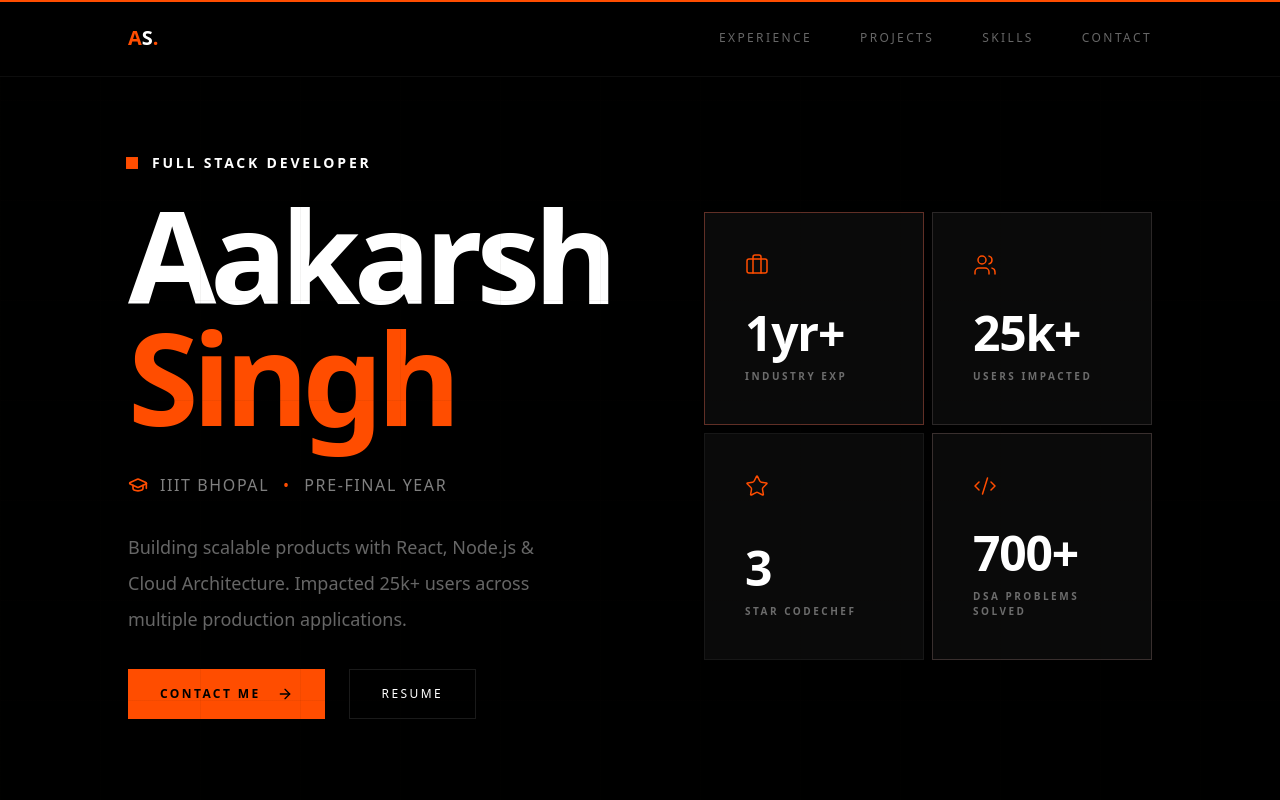
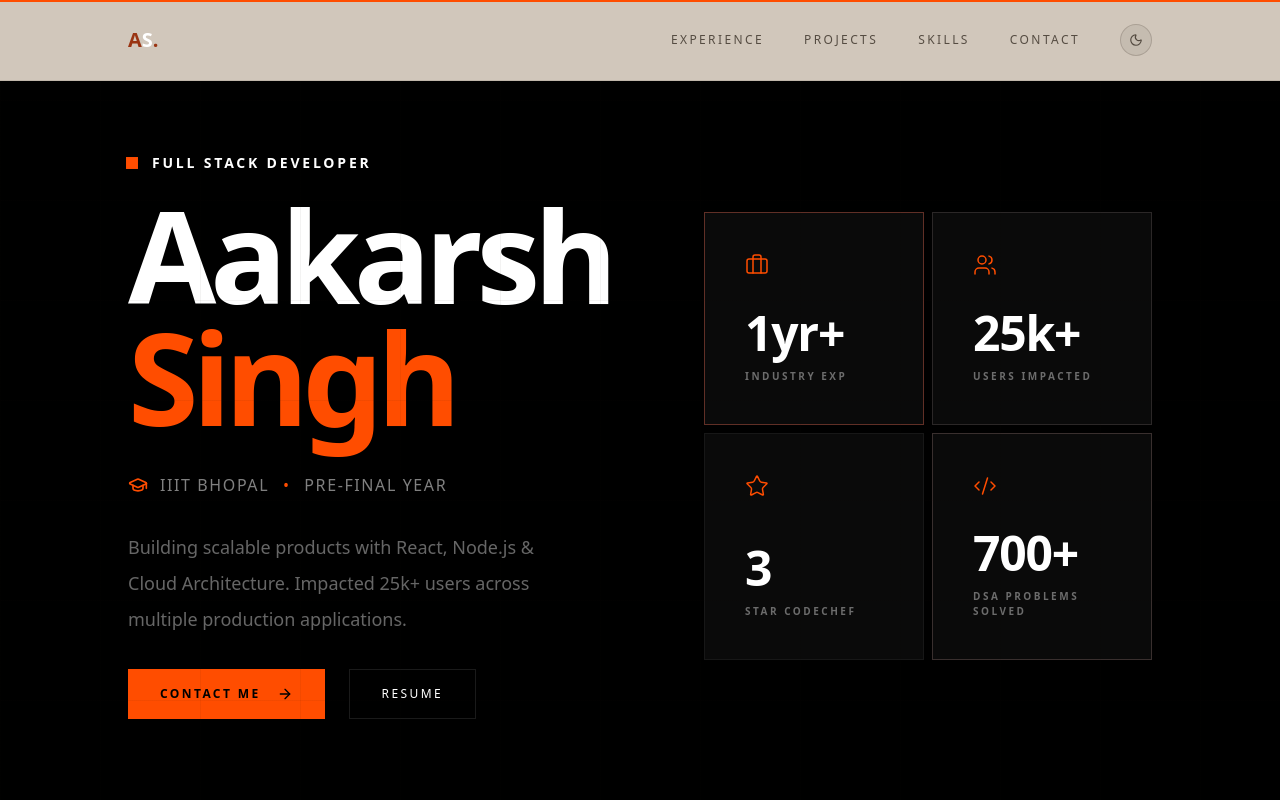
Before and after one commit to aakarsh12x/PortfolioV2, a Next.js app: page / in a window 1280 px wide. Shown: the top 800 px of the page. Built offline with nearby package versions, Linux system fonts and the light colour scheme.

Commit message:
feat: add theme toggle to navbar

```diff
--- a/src/components/Navbar.tsx
+++ b/src/components/Navbar.tsx
@@ -2,27 +2,23 @@
 
 import React, { useState } from "react";
 import { motion, AnimatePresence } from "framer-motion";
-import { Menu, X } from "lucide-react";
+import { Menu, X, Sun, Moon } from "lucide-react";
+import { useTheme } from "./ThemeProvider";
 
 export const Navbar = () => {
     const [isOpen, setIsOpen] = useState(false);
+    const { theme, toggle } = useTheme();
 
     const menuVariants = {
         closed: {
             opacity: 0,
             y: "-100%",
-            transition: {
-                duration: 0.5,
-                ease: [0.22, 1, 0.36, 1] as any
-            }
+            transition: { duration: 0.5, ease: [0.22, 1, 0.36, 1] as any }
         },
         open: {
             opacity: 1,
             y: 0,
-            transition: {
-                duration: 0.5,
-                ease: [0.22, 1, 0.36, 1] as any
-            }
+            transition: { duration: 0.5, ease: [0.22, 1, 0.36, 1] as any }
         }
     };
 
@@ -31,11 +27,7 @@ export const Navbar = () => {
         open: (i: number) => ({
             y: 0,
             opacity: 1,
-            transition: {
-                delay: 0.3 + (i * 0.1),
-                duration: 0.4,
-                ease: "easeOut" as any
-            }
+            transition: { delay: 0.3 + (i * 0.1), duration: 0.4, ease: "easeOut" as any }
         })
     };
 
@@ -44,30 +36,60 @@ export const Navbar = () => {
             initial={{ y: -100, opacity: 0 }}
             animate={{ y: 0, opacity: 1 }}
             transition={{ duration: 0.8, ease: "easeOut" }}
-            className="fixed top-0 left-0 right-0 z-50 bg-black/90 backdrop-blur-xl border-b border-white/5"
+            className="fixed top-0 left-0 right-0 z-50 backdrop-blur-xl border-b"
+            style={{ backgroundColor: "color-mix(in srgb, var(--bg-primary) 90%, transparent)", borderColor: "var(--border-subtle)" }}
         >
-            <div className="max-w-7xl mx-auto px-6 md:px-12 lg:px-32 py-6 flex justify-between items-center relative z-50 bg-black/90 md:bg-transparent">
+            <div className="max-w-7xl mx-auto px-6 md:px-12 lg:px-32 py-6 flex justify-between items-center relative z-50">
                 <span className="text-xl font-black relative z-50">
-                    <span className="text-[#ff4d00]">A</span>S<span className="text-[#ff4d00]">.</span>
+                    <span style={{ color: "var(--accent)" }}>A</span>S<span style={{ color: "var(--accent)" }}>.</span>
                 </span>
 
                 {/* Desktop Menu */}
-                <div className="hidden md:flex gap-12">
+                <div className="hidden md:flex items-center gap-10">
                     {["Experience", "Projects", "Skills", "Contact"].map((item) => (
-                        <a key={item} href={`#${item.toLowerCase()}`} className="text-xs text-white/40 hover:text-white transition-colors tracking-[0.2em] uppercase lg:cursor-none">
+                        <a key={item} href={`#${item.toLowerCase()}`}
+                            className="text-xs tracking-[0.2em] uppercase transition-colors lg:cursor-none"
+                            style={{ color: "var(--text-muted)" }}
+                            onMouseEnter={e => (e.currentTarget.style.color = "var(--text-primary)")}
+                            onMouseLeave={e => (e.currentTarget.style.color = "var(--text-muted)")}
+                        >
                             {item}
                         </a>
                     ))}
+
+                    {/* Theme Toggle */}
+                    <button
+                        onClick={toggle}
+                        aria-label="Toggle theme"
+                        className="w-8 h-8 flex items-center justify-center rounded-full border transition-all lg:cursor-none hover:scale-110"
+                        style={{ borderColor: "var(--border)", color: "var(--text-muted)", backgroundColor: "var(--surface-2)" }}
+                    >
+                        {theme === "dark"
+                            ? <Sun className="w-3.5 h-3.5" />
+                            : <Moon className="w-3.5 h-3.5" />
+                        }
+                    </button>
                 </div>
 
-                {/* Mobile Hamburger */}
+                {/* Mobile right side */}
+                <div className="md:hidden flex items-center gap-3 relative z-50">
+                    <button
+                        onClick={toggle}
+                        aria-label="Toggle theme"
+                        className="w-8 h-8 flex items-center justify-center rounded-full border transition-all"
+                        style={{ borderColor: "var(--border)", color: "var(--text-muted)", backgroundColor: "var(--surface-2)" }}
+                    >
+                        {theme === "dark" ? <Sun className="w-3.5 h-3.5" /> : <Moon className="w-3.5 h-3.5" />}
+                    </button>
                     <button
                         onClick={() => setIsOpen(!isOpen)}
-                    className="md:hidden text-white relative z-50 p-2 -mr-2 lg:cursor-none"
+                        className="p-2 -mr-2 lg:cursor-none"
+                        style={{ color: "var(--text-primary)" }}
                         aria-label="Toggle menu"
                     >
                         {isOpen ? <X className="w-6 h-6" /> : <Menu className="w-6 h-6" />}
                     </button>
+                </div>
             </div>
 
             {/* Mobile Fullscreen Menu */}
@@ -78,29 +100,25 @@ export const Navbar = () => {
                         animate="open"
                         exit="closed"
                         variants={menuVariants}
-                        className="fixed inset-0 bg-black/95 backdrop-blur-3xl flex flex-col justify-center items-center z-[60] md:hidden"
-                        style={{ height: '100dvh' }}
+                        className="fixed inset-0 backdrop-blur-3xl flex flex-col justify-center items-center z-[60] md:hidden"
+                        style={{ backgroundColor: "color-mix(in srgb, var(--bg-primary) 96%, transparent)", height: "100dvh" }}
                     >
-                        <div className="absolute top-6 right-6 lg:right-32 px-6">
-                            <button
-                                onClick={() => setIsOpen(false)}
-                                className="text-white p-2"
-                            >
+                        <div className="absolute top-6 right-6">
+                            <button onClick={() => setIsOpen(false)} className="p-2" style={{ color: "var(--text-primary)" }}>
                                 <X className="w-8 h-8" />
                             </button>
                         </div>
 
                         <div className="flex flex-col gap-8 text-center">
                             {["Experience", "Projects", "Skills", "Contact"].map((item, i) => (
-                                <motion.div
-                                    key={item}
-                                    custom={i}
-                                    variants={linkVariants}
-                                >
+                                <motion.div key={item} custom={i} variants={linkVariants}>
                                     <a
                                         href={`#${item.toLowerCase()}`}
                                         onClick={() => setIsOpen(false)}
-                                        className="text-5xl font-black text-white hover:text-[#ff4d00] transition-colors tracking-tighter block py-2"
+                                        className="text-5xl font-black tracking-tighter block py-2 transition-colors"
+                                        style={{ color: "var(--text-primary)" }}
+                                        onMouseEnter={e => (e.currentTarget.style.color = "var(--accent)")}
+                                        onMouseLeave={e => (e.currentTarget.style.color = "var(--text-primary)")}
                                     >
                                         {item}
                                     </a>
```
Lines whose indentation alone changed are shown as unchanged.
